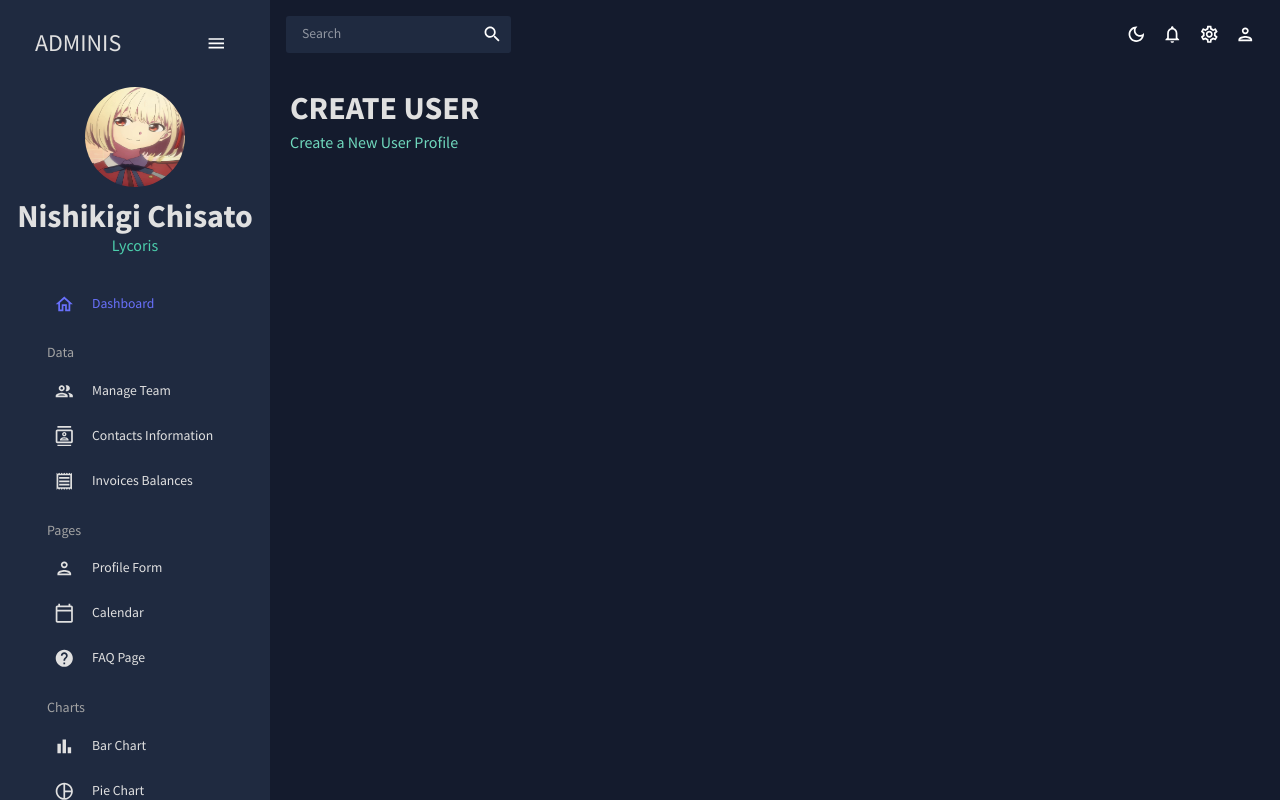
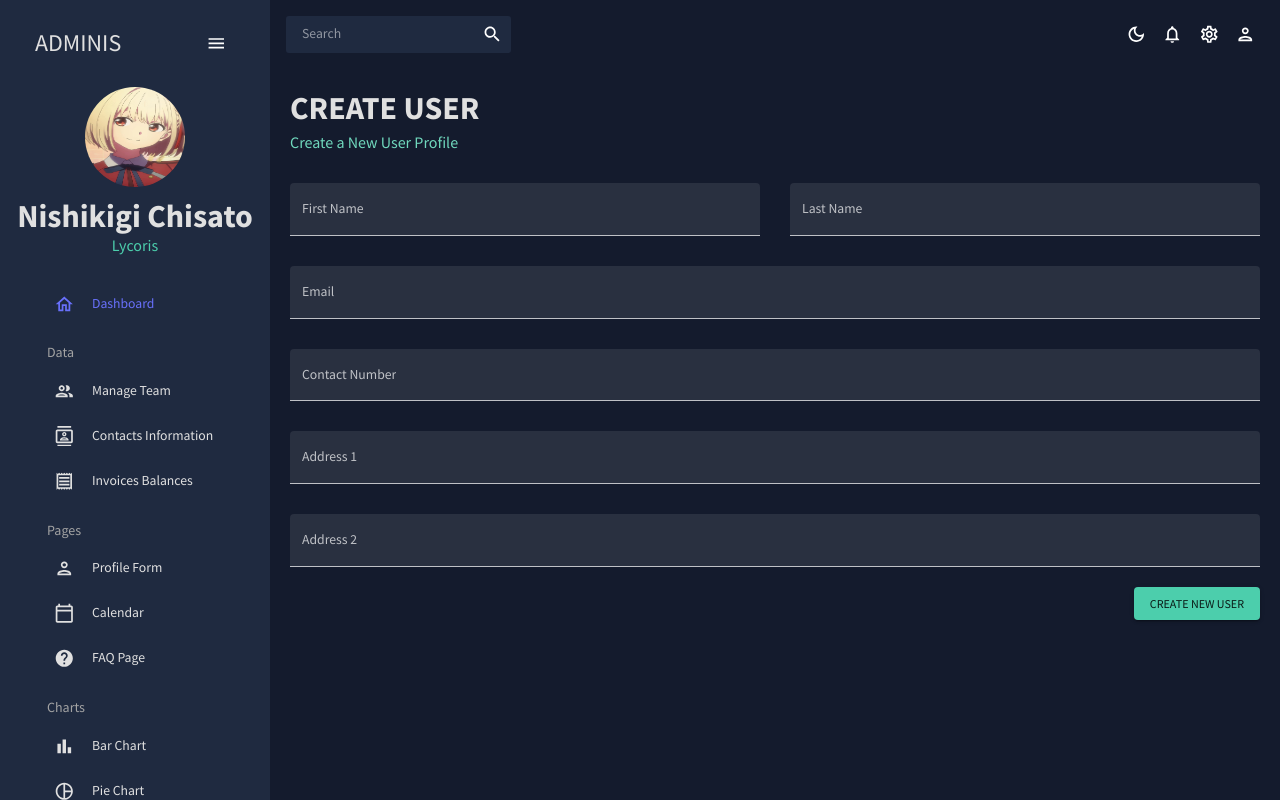
Before and after one commit to jscjml2/dashboard-react, a React (Create React App) app: page /form in a window 1280 px wide. Built offline with nearby package versions, Linux system fonts and the light colour scheme.

Commit message:
finished profile form

```diff
--- a/src/scenes/form/index.jsx
+++ b/src/scenes/form/index.jsx
@@ -13,11 +13,17 @@
   address2: "",
 };
 
+const phoneRegExp =
+  /^((\+[1-9]{1,4}[ -]?)|(\([0-9]{2,3}\)[ -]?)|([0-9]{2,4})[ -]?)*?[0-9]{3,4}[ -]?[0-9]{3,4}$/;
+
 const userSchema = yup.object().shape({
   firstName: yup.string().required("required"),
   lastName: yup.string().required("required"),
-  email: yup.string().required("required"),
-  contact: yup.string().required("required"),
+  email: yup.string().email("invalid email").required("required"),
+  contact: yup
+    .string()
+    .matches(phoneRegExp, "Phone number is not valid")
+    .required("required"),
   address1: yup.string().required("required"),
   address2: yup.string().required("required"),
 });
@@ -36,7 +42,111 @@
         onSubmit={handleFormSubmit}
         initialValues={initialValues}
         validationSchema={userSchema}
-      ></Formik>
+      >
+        {({
+          values,
+          errors,
+          touched,
+          handleBlur,
+          handleChange,
+          handleSubmit,
+        }) => (
+          <form onSubmit={handleSubmit}>
+            <Box
+              display="grid"
+              gap="30px"
+              gridTemplateColumns="repeat(4, minmax(0, 1fr))"
+              sx={{
+                "& > div": { gridColumn: isNonMobile ? undefined : "span 4" },
+              }}
+            >
+              <TextField
+                fullWidth
+                variant="filled"
+                type="text"
+                label="First Name"
+                onBlur={handleBlur}
+                onChange={handleChange}
+                value={values.firstName}
+                name="firstName"
+                error={!!touched.firstName && !!errors.firstName}
+                helperText={touched.firstName && errors.firstName}
+                sx={{ gridColumn: "span 2" }}
+              />
+              <TextField
+                fullWidth
+                variant="filled"
+                type="text"
+                label="Last Name"
+                onBlur={handleBlur}
+                onChange={handleChange}
+                value={values.lastName}
+                name="lastName"
+                error={!!touched.lastName && !!errors.lastName}
+                helperText={touched.lastName && errors.lastName}
+                sx={{ gridColumn: "span 2" }}
+              />
+              <TextField
+                fullWidth
+                variant="filled"
+                type="text"
+                label="Email"
+                onBlur={handleBlur}
+                onChange={handleChange}
+                value={values.email}
+                name="email"
+                error={!!touched.email && !!errors.email}
+                helperText={touched.email && errors.email}
+                sx={{ gridColumn: "span 4" }}
+              />
+              <TextField
+                fullWidth
+                variant="filled"
+                type="text"
+                label="Contact Number"
+                onBlur={handleBlur}
+                onChange={handleChange}
+                value={values.contact}
+                name="contact"
+                error={!!touched.contact && !!errors.contact}
+                helperText={touched.contact && errors.contact}
+                sx={{ gridColumn: "span 4" }}
+              />
+              <TextField
+                fullWidth
+                variant="filled"
+                type="text"
+                label="Address 1"
+                onBlur={handleBlur}
+                onChange={handleChange}
+                value={values.address1}
+                name="address1"
+                error={!!touched.address1 && !!errors.address1}
+                helperText={touched.address1 && errors.address1}
+                sx={{ gridColumn: "span 4" }}
+              />
+              <TextField
+                fullWidth
+                variant="filled"
+                type="text"
+                label="Address 2"
+                onBlur={handleBlur}
+                onChange={handleChange}
+                value={values.address2}
+                name="address2"
+                error={!!touched.address2 && !!errors.address2}
+                helperText={touched.address2 && errors.address2}
+                sx={{ gridColumn: "span 4" }}
+              />
+            </Box>
+            <Box display="flex" justifyContent="end" mt="20px">
+              <Button type="submit" color="secondary" variant="contained">
+                Create New User
+              </Button>
+            </Box>
+          </form>
+        )}
+      </Formik>
     </Box>
   );
 };
```
Also changed, not shown: 1 other file (tests, documents, lock files or other folders).
